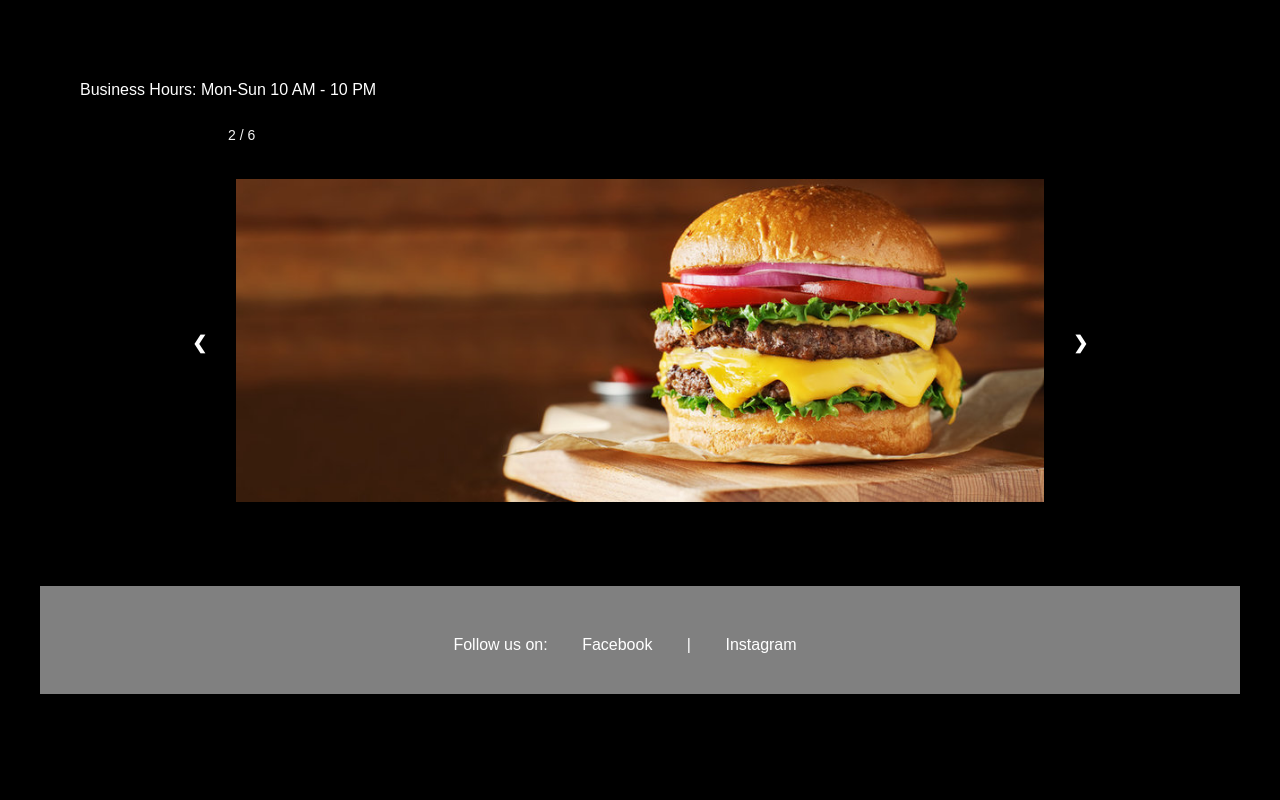
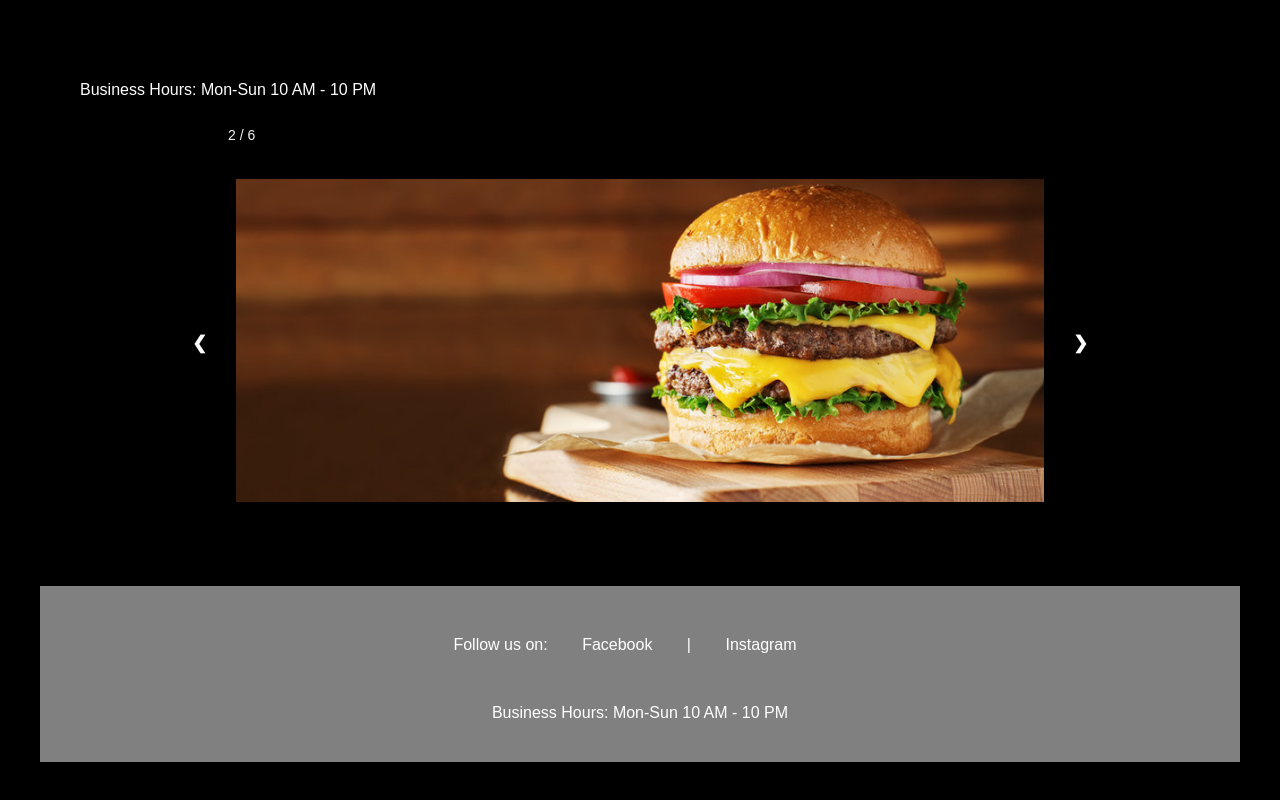
Before and after one commit to evanperez444/Restaurant_WebDesign, a plain HTML site: page index.html in a window 1280 px wide. Shown: the part 628-1428 px from the top of the page. Before the commit the page ends 1362 px from the top, so only its background shows below. Drawn offline with Linux system fonts and the light colour scheme.

Commit message:
Card Fix

```diff
--- a/index.html
+++ b/index.html
@@ -77,6 +77,8 @@
             <a href="#">Instagram</a>
         </p>
 
+        <p>Business Hours: Mon-Sun 10 AM - 10 PM</p>
+
     </footer>
 
     <script src="script.js"></script>
```
Also changed, not shown: menu.html (+2 -0 lines).
